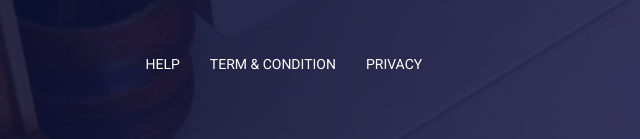
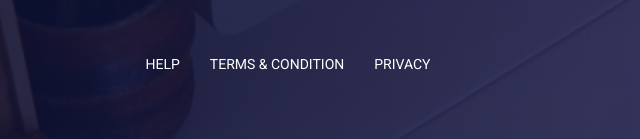
Before and after one commit to paullorb/project1, a plain HTML site: page index.html in a window 1280 px wide. Shown: the part 3697-3836 px from the top of the page, 107-747 px from the left. Drawn offline with Linux system fonts and the light colour scheme.

```diff
--- a/index.html
+++ b/index.html
@@ -254,7 +254,7 @@
 
             <ul class="footer-nav">
               <li class="footer-nav-item"><a class="footer-nav-link" >Help</a></li>
-              <li class="footer-nav-item"><a class="footer-nav-link" >Term &amp; condition</a></li>
+              <li class="footer-nav-item"><a class="footer-nav-link" >Terms &amp; condition</a></li>
               <li class="footer-nav-item"><a class="footer-nav-link" >Privacy</a></li>
             </ul>
             <p class="footer-copyright">Copyright &copy; 2024 - Tajem Creative</p>
```
